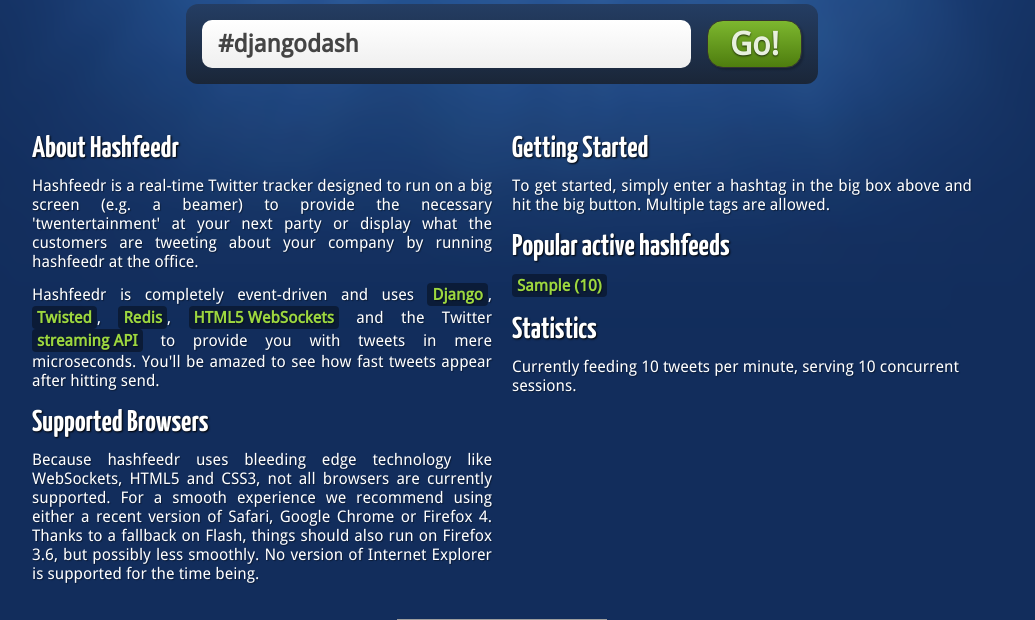
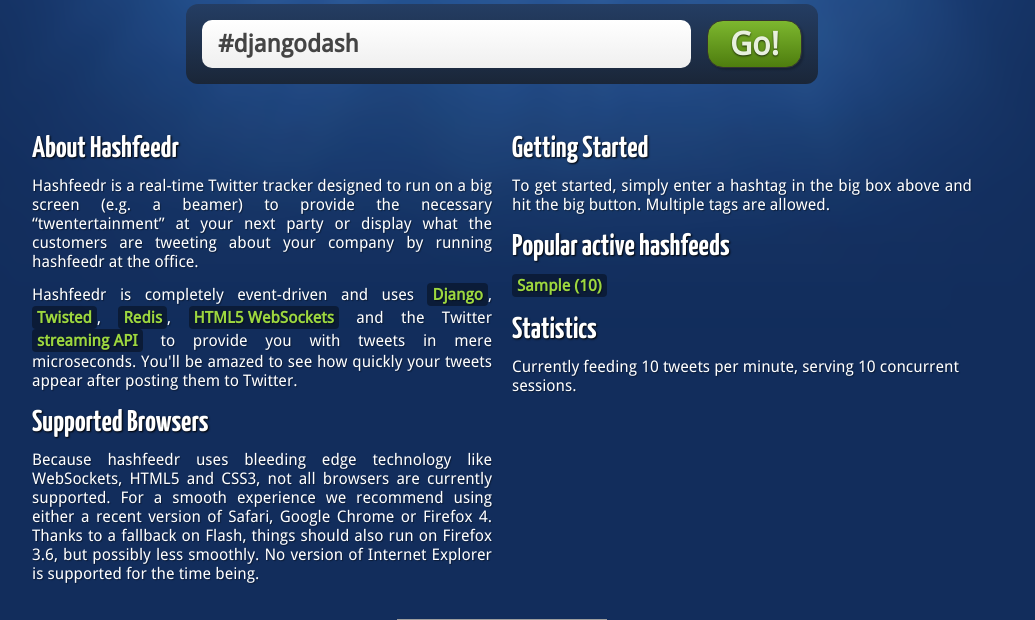
Before and after one commit to hashfeedr/hashfeedr, a Django app: template djangostuff/templates/landingpage.html in a window 1280 px wide. Shown: the part 218-838 px from the top of the page, without its empty margins (138-1173 px from the left). Run offline with Django 3.2, Linux system fonts and the light colour scheme; the template is opened without the code that fills it: most values are stand-ins (such as "Sample title", 1, 10 or a date in 2020); some libraries are stand-ins or nearby versions; grey boxes are pictures that could not be loaded.

Commit message:
change text on landing page

```diff
--- a/djangostuff/templates/landingpage.html
+++ b/djangostuff/templates/landingpage.html
@@ -17,8 +17,8 @@
 			</article>
 			<article class="g6">
 				<h2>About Hashfeedr</h2>
-				<p>Hashfeedr is a real-time Twitter tracker designed to run on a big screen (e.g. a beamer) to provide the necessary 'twentertainment' at your next party or display what the customers are tweeting about your company by running hashfeedr  at the office.</p>
-				<p>Hashfeedr is completely event-driven and uses <a href="http://www.djangoproject.com/">Django</a>, <a href="http://twistedmatrix.com">Twisted</a>, <a href="http://redis.io/">Redis</a>, <a href="http://en.wikipedia.org/wiki/WebSockets">HTML5 WebSockets</a> and the Twitter <a href="http://dev.twitter.com/pages/streaming_api">streaming API</a> to provide you with tweets in mere microseconds. You'll be amazed to see how fast tweets appear after hitting send.</p>
+				<p>Hashfeedr is a real-time Twitter tracker designed to run on a big screen (e.g. a beamer) to provide the necessary &ldquo;twentertainment&rdquo; at your next party or display what the customers are tweeting about your company by running hashfeedr at the office.</p>
+				<p>Hashfeedr is completely event-driven and uses <a href="http://www.djangoproject.com/">Django</a>, <a href="http://twistedmatrix.com">Twisted</a>, <a href="http://redis.io/">Redis</a>, <a href="http://en.wikipedia.org/wiki/WebSockets">HTML5 WebSockets</a> and the Twitter <a href="http://dev.twitter.com/pages/streaming_api">streaming API</a> to provide you with tweets in mere microseconds. You'll be amazed to see how quickly your tweets appear after posting them to Twitter.</p>
 				<h2>Supported Browsers</h2>
 				<p>Because hashfeedr uses bleeding edge technology like WebSockets, HTML5 and CSS3, not all browsers are currently supported. For a smooth experience we recommend using either a recent version of Safari, Google Chrome or Firefox 4. Thanks to a fallback on Flash, things should also run on Firefox 3.6, but possibly less smoothly. No version of Internet Explorer is supported for the time being.</p>
 
```
